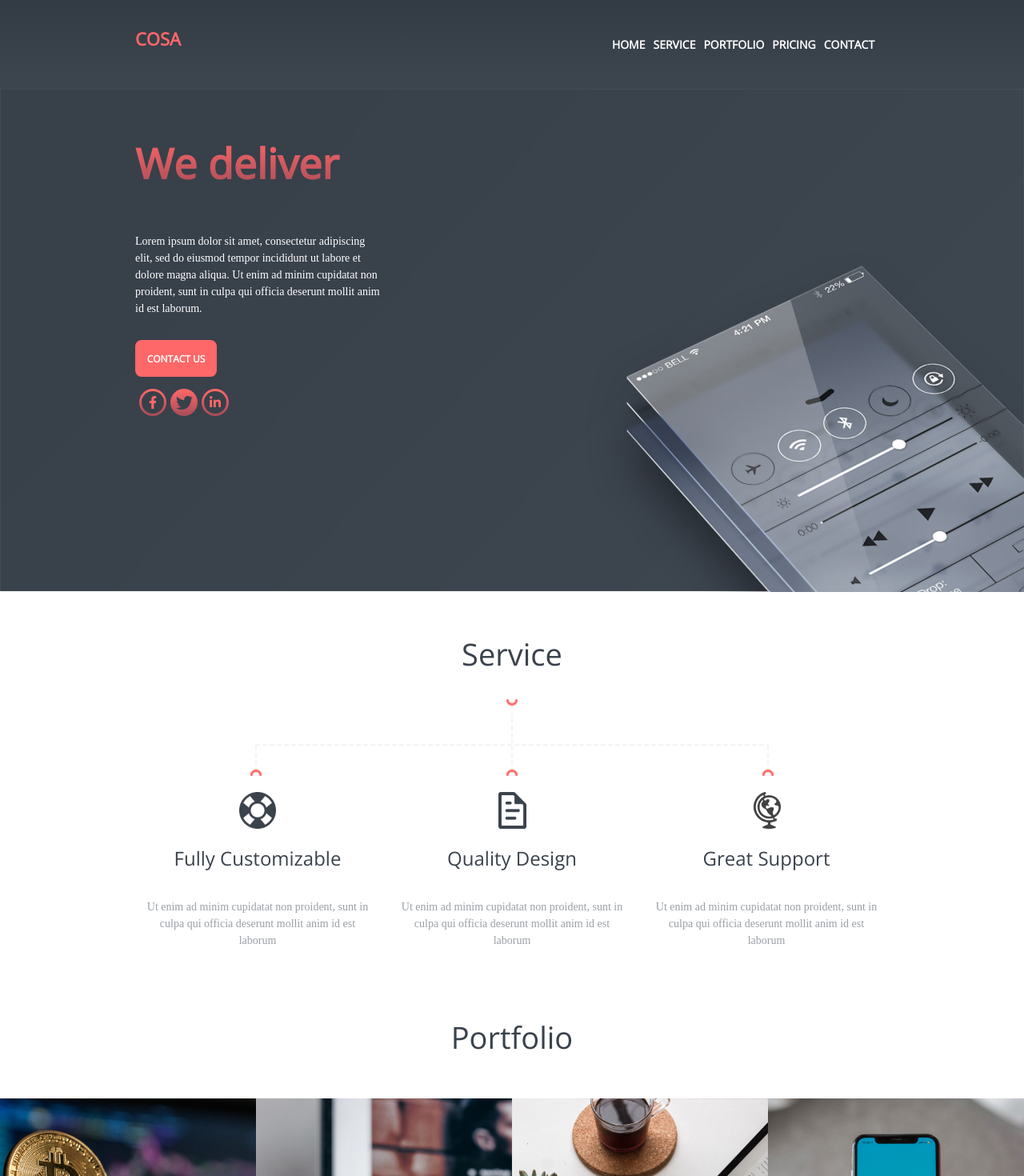
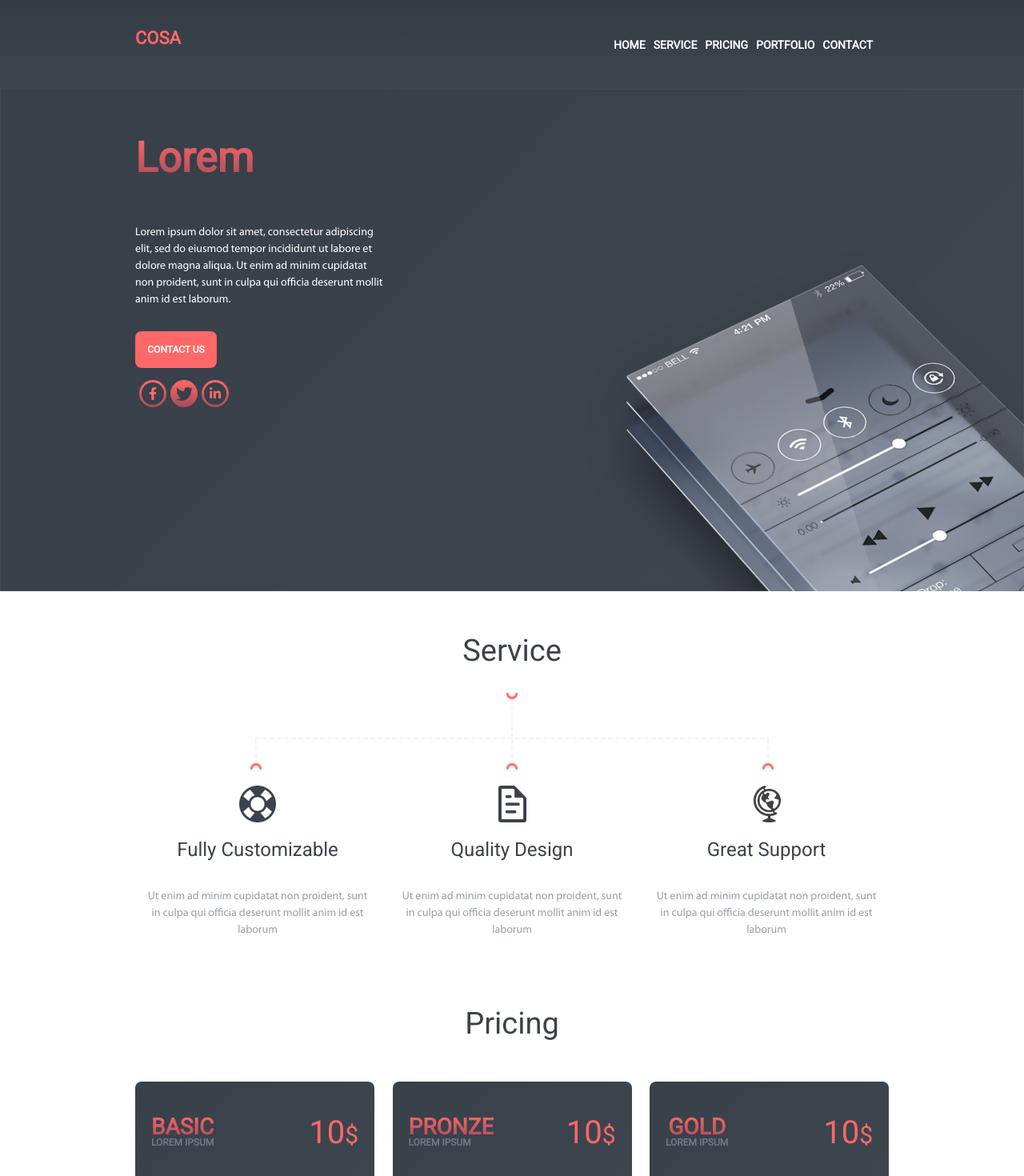
Before and after one commit to PiotrWolski1000/react-pixel-perfect-website, a React (Create React App) app: page / in a window 1280 px wide. Shown: the top 1470 px of the page at 80% size. Built offline with nearby package versions, Linux system fonts and the light colour scheme.

Commit message:
updates fonts

```diff
--- a/src/components/Header/mNav.js
+++ b/src/components/Header/mNav.js
@@ -8,12 +8,12 @@ export const mNav = [
         path: 'service'
     },
     {
+        label: 'pricing',
+        path: 'pricing'
+    },
+    {
         label: 'portfolio',
         path: 'portfolio'
-    },
-    {
-        label: 'pricing',
-        path: 'pricing'
     },
     {
         label: 'contact',
--- a/src/css/footer.scss
+++ b/src/css/footer.scss
@@ -33,7 +33,7 @@
             -webkit-background-clip: text;
             background-clip: text;
             -webkit-text-fill-color: transparent;
-            font-family: "Open Sans";
+            font-family: $font1;
             font-weight: 900;
             font-style: normal;
             font-stretch: normal;
--- a/src/css/form.scss
+++ b/src/css/form.scss
@@ -1,6 +1,7 @@
 @import "./shared.scss";
 
 .contact {
+    clear: both;
     max-width: 942px;
     margin: 0 auto;
     @media(max-width: 942px) {
@@ -22,7 +23,7 @@
     input, textarea, select, option {
         background-color: $inputs;
         border: none;
-        font-family: 'Open Sans';
+        font-family: $font1;
         font-size: 12px;
         font-weight: bold;
         font-style: normal;
--- a/src/css/header.scss
+++ b/src/css/header.scss
@@ -20,7 +20,7 @@
 
 .header__logo{
     all: initial;
-    font-family: "Open Sans";
+    font-family: $font1;
     font-size: 22px;
     font-weight: bolder;
     font-weight: 900;
@@ -70,7 +70,7 @@
 
     width: 374px;
     height: 12px;
-    font-family: 'Open Sans';
+    font-family: $font1;
     font-size: 14px;
     font-weight: bold;
     font-style: normal;
@@ -139,7 +139,7 @@
         padding: 20px 0;
         text-align: center;
         width: 100%;
-        font-family: "Open Sans";
+        font-family: $font1;
         text-transform: uppercase;
         & > a {
             cursor: pointer
--- a/src/css/index.scss
+++ b/src/css/index.scss
@@ -1,4 +1,4 @@
-@import url('https://fonts.googleapis.com/css?family=Open+Sans');
+@import url('https://fonts.googleapis.com/css?family=Roboto');
 
 @font-face {
   font-family: 'Myriad Pro Regular';
@@ -11,7 +11,7 @@
 body {
   margin: 0;
   padding: 0;
-  font-family: "Open Sans", "Myriad Pro Regular", -apple-system, BlinkMacSystemFont, "Segoe UI", "Roboto", "Oxygen",
+  font-family: "Roboto", "Myriad Pro Regular", -apple-system, BlinkMacSystemFont, "Segoe UI", "Roboto", "Oxygen",
     "Ubuntu", "Cantarell", "Fira Sans", "Droid Sans", "Helvetica Neue",
     sans-serif;
   -webkit-font-smoothing: antialiased;
--- a/src/css/main.scss
+++ b/src/css/main.scss
@@ -13,7 +13,7 @@
     top: -510px;
     position: relative;
     // z-index: 3;
-    @media(max-width: 800px) {
+    @media(max-width: 820px) {
         display: none;
     }
 }
@@ -22,7 +22,7 @@ h3 {
     max-width: 312px;
     width: 100%;
     background-image: linear-gradient(to top, $salmon-dark, $salmon);
-    font-family: "Open Sans";
+    font-family: $font1;
     font-size: 52px;
     font-weight: 800;
     font-style: normal;
@@ -56,7 +56,7 @@ h3 {
 
     p {
         max-width: 312px;
-        font-family: "Myriad Pro";
+        font-family: $font2;
         font-size: 14px;
         font-weight: normal;
         font-style: normal;
--- a/src/css/portfolio.scss
+++ b/src/css/portfolio.scss
@@ -38,7 +38,7 @@
     -ms-transform:translate(0%,-50%);
 
 
-    font-family: "Open Sans";
+    font-family: $font1;
     text-transform:uppercase;
     display:none;
 
@@ -61,9 +61,9 @@
         margin: 0;
 
         border-radius: 50%;
-        padding: 0 10px;
-        margin-left: 20px;
-
+        padding: 0 4px;
+        margin-left: 10px;
+        transform: translateX(50px);
         border: 2px solid $salmon;
     }
 
--- a/src/css/pricing.scss
+++ b/src/css/pricing.scss
@@ -3,7 +3,6 @@
 .pricing{
     width: 100%;
     height: auto;
-    padding-top: 25px;
 }
 
 .pricing__cards__wrapper{
@@ -55,7 +54,7 @@
         -webkit-text-fill-color: transparent;
         margin: 0;
         background-image: linear-gradient(to top, $salmon-dark, $salmon);
-        font-family: 'Open Sans';
+        font-family: $font1;
         text-transform: uppercase;
         font-weight: 800;
         font-style: normal;
@@ -63,7 +62,7 @@
         line-height: normal;
         letter-spacing: normal;
         margin-left: 20px;
-        transform: translateY(4px);
+        transform: translateY(0px);
         font-size: 28px;
     }
 
@@ -72,7 +71,7 @@
         text-transform: uppercase;
         transform: translateY(-4px);
 
-        font-family: "Open Sans";
+        font-family: $font1;
         font-size: 12px;
         font-weight: 600;
         font-style: normal;
@@ -88,7 +87,7 @@
 
 .card__top__right{
     margin-right: 20px;
-    font-family: "Open Sans";
+    font-family: $font1;
     font-style: bold;
     font-size: 40px;
 
@@ -129,7 +128,7 @@
     li {
         margin: 5px 0;
         padding: 5px  0;
-        font-family: "Open Sans";
+        font-family: $font1;
         font-size: 16px;
         font-weight: normal;
         font-style: normal;
--- a/src/css/service.scss
+++ b/src/css/service.scss
@@ -44,7 +44,7 @@
 
 .service__feature__text {
     width: 288px;
-    font-family: "Myriad Pro";
+    font-family: $font2;
     font-size: 14px;
     font-weight: normal;
     font-style: normal;
--- a/src/css/shared.scss
+++ b/src/css/shared.scss
@@ -44,6 +44,8 @@ $button-text: white;
 $inputs: #f5f7f9;
 $input-placeholder: #a2a2a2;
 
+$font1: "Roboto";
+$font2: "Myriad Pro Regular";
 //buttons
 .btn{
     border: none;
@@ -51,7 +53,7 @@ $input-placeholder: #a2a2a2;
     width: 102px;
     height: 46px;
     border-radius: 8px;
-    font-family: "Open Sans";
+    font-family: $font1;
     text-transform: uppercase;
 
     &:hover{
@@ -76,7 +78,7 @@ $input-placeholder: #a2a2a2;
 
 
 h1 {
-    font-family: "Open Sans";
+    font-family: $font1;
     font-size: 38px;
     font-weight: 300;
     font-style: normal;
@@ -91,7 +93,7 @@ h1 {
 }
 
 h2 {
-    font-family: "Open Sans";
+    font-family: $font1;
     font-size: 24px;
     font-weight: normal;
     font-style: normal;
--- a/src/pages/index.js
+++ b/src/pages/index.js
@@ -15,11 +15,11 @@ class index extends Component {
                     <title>Cosa</title>
                     <meta name="description" content="Cosa, mordern software hause." />
                 </Helmet>
-                <Main title="We deliver" id="home"/>
+                <Main title="Lorem" id="home"/>
                 <Service title="Service" id="service"/>
-                <Portfolio title="Portfolio" id="portfolio"/>
                 <Pricing title="Pricing" id="pricing"/>
                 <TwitterPost/>
+                <Portfolio title="Portfolio" id="portfolio"/>
                 <ContactForm title="Contact" id="contact"/>
 
             </>
```
